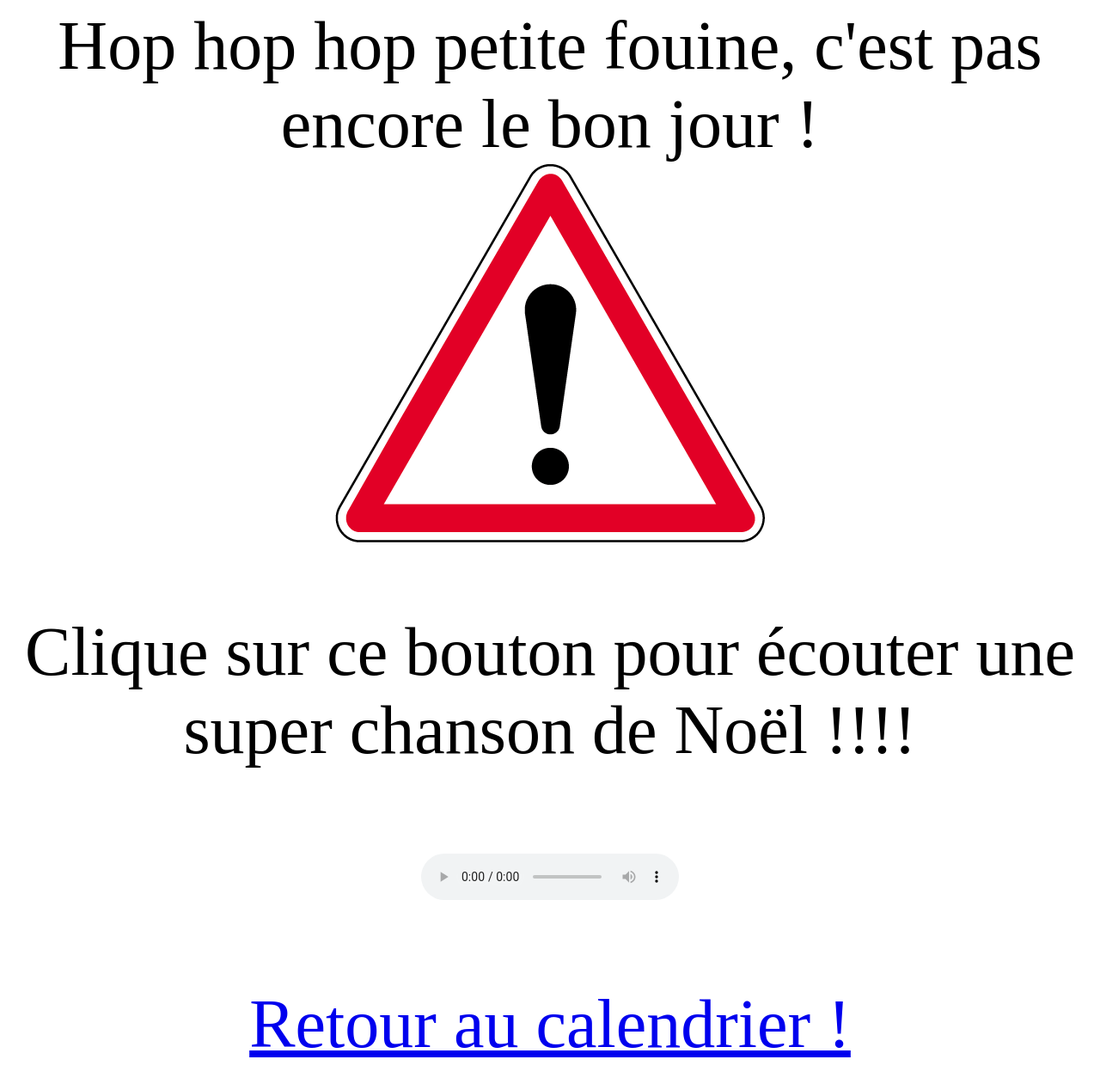
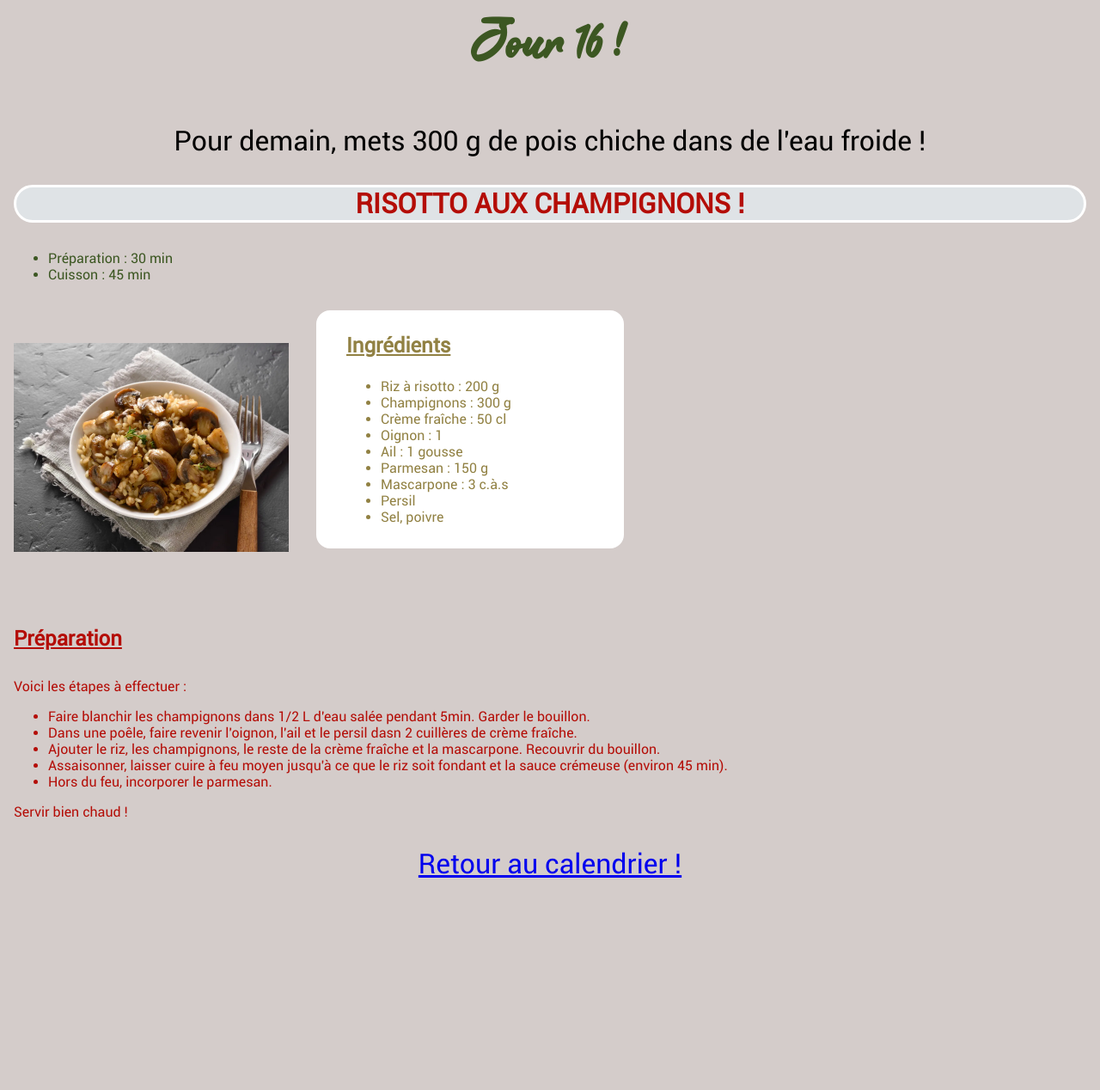
Before and after one commit to LilianBernot/AdventCalendar, a plain HTML site: page recettes/jour_16.html in a window 1280 px wide. Shown: the whole page at 86% size. After the commit the page ends 1064 px from the top, so only its background shows below. Drawn offline with Linux system fonts and the light colour scheme.

Commit message:
Jour 16 !

```diff
--- a/recettes/jour_16.html
+++ b/recettes/jour_16.html
@@ -1,5 +1,4 @@
-
-<!-- <html lang="fr">
+<html lang="fr">
     <head>
         <meta charset="utf-8">
         <link rel="stylesheet" href="recettes.css">
@@ -53,34 +52,4 @@
 
         <script src="recettes.js"></script>
 
-    </body> -->
-
-
-<!DOCTYPE html>
-<html lang="fr">
-    <head>
-        <meta charset="utf-8">
-        <link rel="stylesheet" href="pas_encore.css">
-        <title>Pas le bon jour !</title>
-    </head>
-    <body>
-        <header>
-            Hop hop hop petite fouine, c'est pas encore le bon jour !
-        </header>
-
-        <div> <img src="../images/attention.jpg" class="flottant"></div>
-
-        <p>
-            Clique sur ce bouton pour écouter une super chanson de Noël !!!!
-        </p>
-
-        <p>
-            <audio controls autoplay>
-                <source src="../audios/Loser Sound Effects.mp3" type="audio/mpeg">
-            </audio>
-        </p>
-
-
-        <script src="recettes.js"></script>
     </body>
-</html>
```
